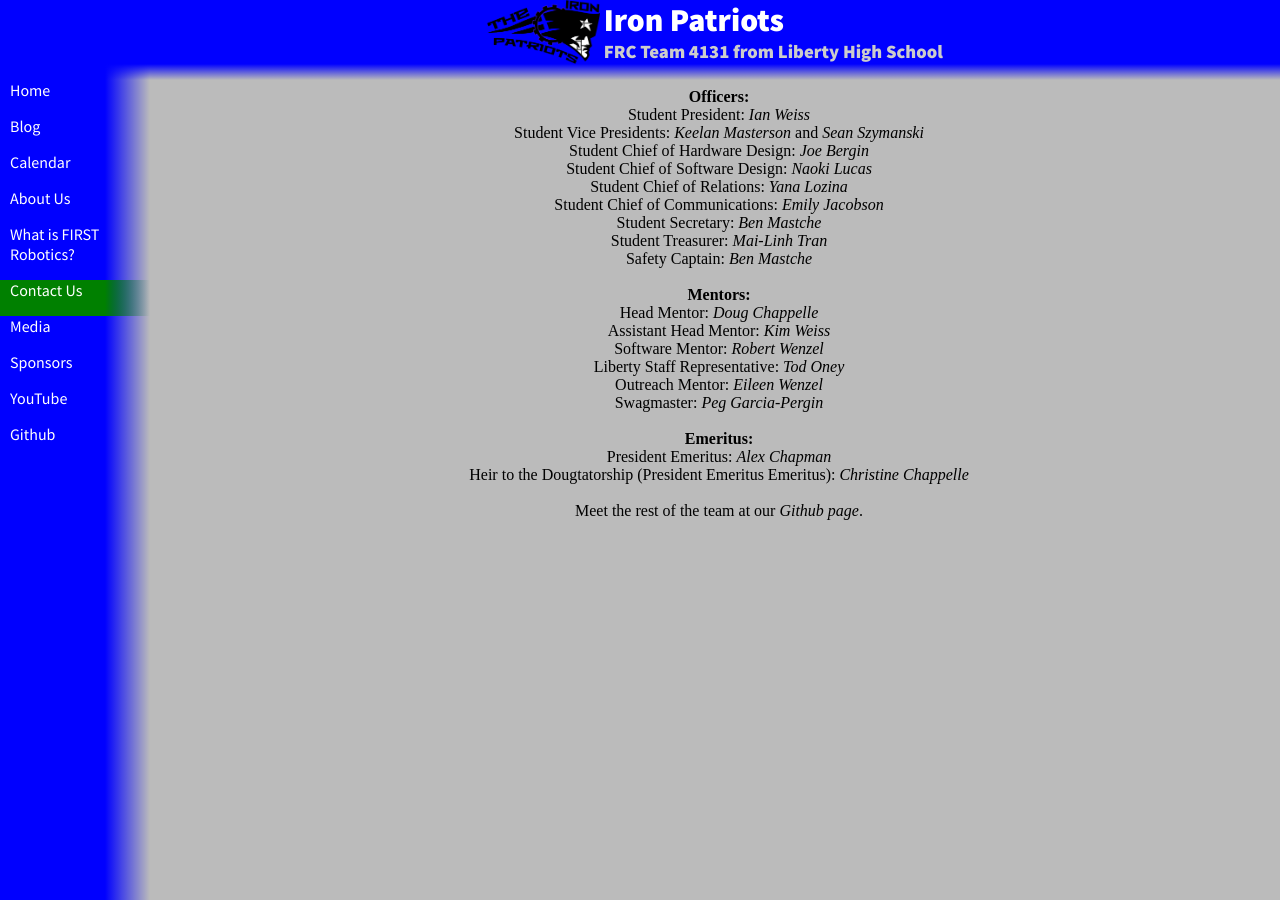
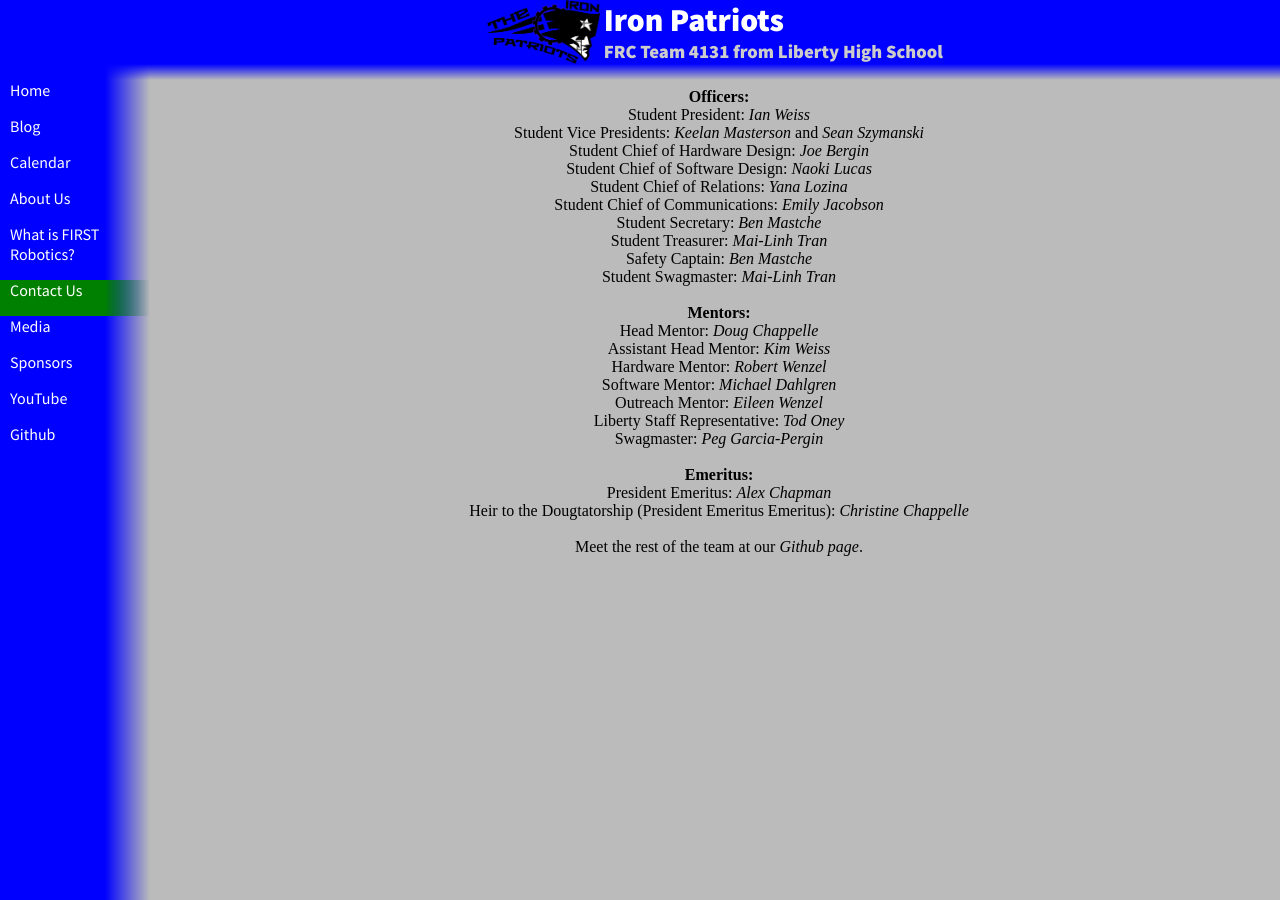
Before and after one commit to katiebugmoon/FRC4131.github.io, a Jekyll site: the page built from contact.html, in a window 1280 px wide. Built offline with Jekyll 4.4.1, drawn with Linux system fonts in a browser that asks for light colours; nearby versions of some CDN libraries.

Commit message:
Update officers

```diff
--- a/contact.html
+++ b/contact.html
@@ -12,13 +12,15 @@ title: Contact Us
 <p>Student Secretary: <a href="https://github.com/captgerman" target="_blank">Ben Mastche</a></p>
 <p>Student Treasurer: <a href="" target="_blank">Mai-Linh Tran</a></p>
 <p>Safety Captain: <a href="https://github.com/captgerman" target="_blank">Ben Mastche</a></p>
+<p>Student Swagmaster: <a href="" target="_blank">Mai-Linh Tran</a></p>
 <br/>
 <b>Mentors:</b>
 <p>Head Mentor: <a href="https://github.com/chappelled" target="_blank">Doug Chappelle</a></p>
 <p>Assistant Head Mentor: <a href="" target="_blank">Kim Weiss</a></p>
-<p>Software Mentor: <a href="https://github.com/RJWenzel" target="_blank">Robert Wenzel</a></p>
+<p>Hardware Mentor: <a href="https://github.com/RJWenzel" target="_blank">Robert Wenzel</a></p>
+<p>Software Mentor: <a href="">Michael Dahlgren</a></p>
+<p>Outreach Mentor: <a href="" target="_blank">Eileen Wenzel</a></p>
 <p>Liberty Staff Representative: <a href="" target="_blank">Tod Oney</a></p>
-<p>Outreach Mentor: <a href="" target="_blank">Eileen Wenzel</a></p>
 <p>Swagmaster: <a href="" target="_blank">Peg Garcia-Pergin</a></p>
 <br/>
 <b>Emeritus:</b>
```
